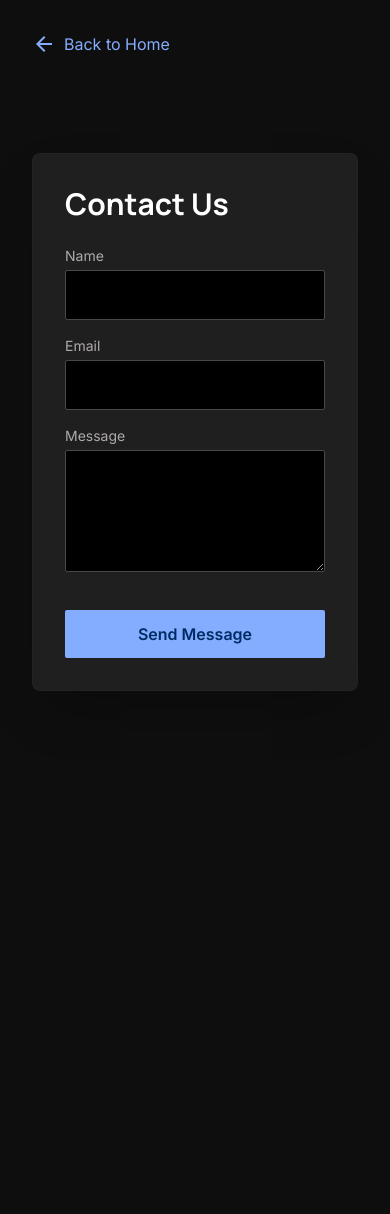
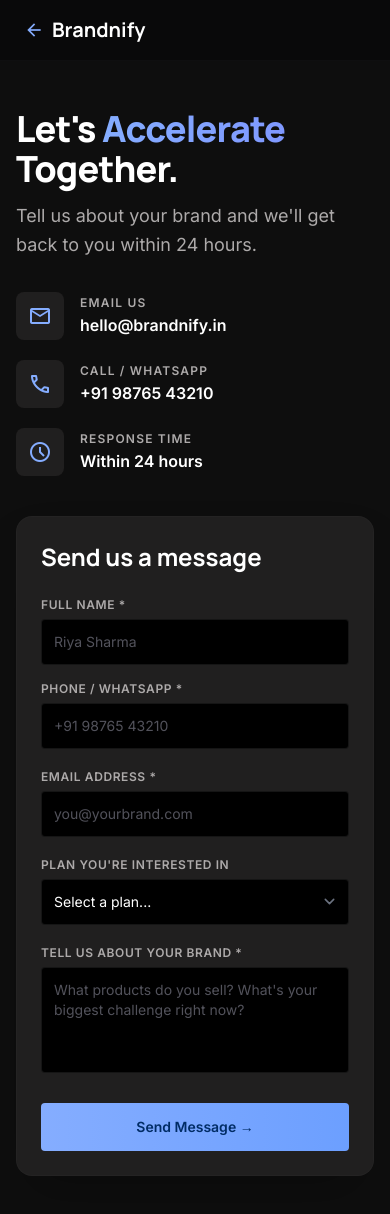
Before and after one commit to Akshit945/Brandnify, a React (Vite) app: page /contact in a window 390 px wide. Shown: the top 1214 px of the page. Before the commit the page ends 844 px from the top, so only its background shows below. Built offline with nearby package versions, Linux system fonts and the light colour scheme.

Commit message:
feat: redesigned Contact Us page - mobile friendly, phone field, plan selector, contact info

```diff
--- a/src/pages/ContactUs.jsx
+++ b/src/pages/ContactUs.jsx
@@ -1,8 +1,10 @@
 import React, { useState } from 'react';
 import { Link } from 'react-router-dom';
 
+const PLANS = ['Flash – ₹499/mo', 'Showcase – ₹1,499/mo', 'Full-Stack Rental – ₹2,999+/mo', 'Brand-in-a-Box – Custom', 'Not sure yet'];
+
 const ContactUs = () => {
-  const [formData, setFormData] = useState({ name: '', email: '', message: '' });
+  const [formData, setFormData] = useState({ name: '', email: '', phone: '', plan: '', message: '' });
   const [status, setStatus] = useState('');
 
   const handleChange = (e) => setFormData({ ...formData, [e.target.name]: e.target.value });
@@ -19,7 +21,7 @@
       });
       if (response.ok) {
         setStatus('success');
-        setFormData({ name: '', email: '', message: '' });
+        setFormData({ name: '', email: '', phone: '', plan: '', message: '' });
       } else {
         setStatus('error');
       }
@@ -30,32 +32,133 @@
   };
 
   return (
-    <div className="bg-background text-on-background font-body min-h-screen flex flex-col items-center justify-center p-8">
-      <Link to="/" className="text-primary hover:underline mb-8 absolute top-8 left-8 flex items-center gap-2">
-        <span className="material-symbols-outlined">arrow_back</span> Back to Home
+    <div className="bg-background text-on-background font-body min-h-screen">
+      {/* Nav */}
+      <header className="sticky top-0 z-50 backdrop-blur-xl bg-zinc-950/80 border-b border-outline-variant/10 px-6 py-4 flex items-center">
+        <Link to="/" className="flex items-center gap-2 text-primary hover:opacity-80 transition-opacity">
+          <span className="material-symbols-outlined text-xl">arrow_back</span>
+          <span className="font-manrope font-bold text-xl text-white">Brandnify</span>
         </Link>
-      <div className="w-full max-w-md bg-surface-container-high p-8 rounded-xl border border-outline-variant/10 shadow-2xl">
-        <h2 className="text-3xl font-bold font-manrope mb-6">Contact Us</h2>
-        <form onSubmit={handleSubmit} className="flex flex-col gap-4">
+      </header>
+
+      <div className="max-w-6xl mx-auto px-4 py-12 md:py-20">
+        <div className="grid md:grid-cols-2 gap-10 items-start">
+
+          {/* Left — Contact Info */}
+          <div className="space-y-8">
             <div>
-            <label className="block text-sm text-on-surface-variant mb-1">Name</label>
-            <input required name="name" value={formData.name} onChange={handleChange} className="w-full bg-surface-container-lowest border border-outline-variant rounded p-3 text-white focus:border-primary focus:outline-none" />
+              <h1 className="text-4xl md:text-5xl font-extrabold font-manrope tracking-tight mb-3">
+                Let's <span className="bg-clip-text text-transparent bg-gradient-to-r from-primary to-secondary">Accelerate</span> Together.
+              </h1>
+              <p className="text-on-surface-variant text-lg leading-relaxed">Tell us about your brand and we'll get back to you within 24 hours.</p>
+            </div>
+
+            <div className="space-y-5">
+              <a href="mailto:hello@brandnify.in" className="flex items-center gap-4 group">
+                <div className="w-12 h-12 rounded-xl bg-surface-container-high flex items-center justify-center flex-shrink-0 group-hover:bg-primary/10 transition-colors">
+                  <span className="material-symbols-outlined text-primary">mail</span>
                 </div>
                 <div>
-            <label className="block text-sm text-on-surface-variant mb-1">Email</label>
-            <input required type="email" name="email" value={formData.email} onChange={handleChange} className="w-full bg-surface-container-lowest border border-outline-variant rounded p-3 text-white focus:border-primary focus:outline-none" />
+                  <p className="text-xs text-on-surface-variant mb-0.5 uppercase tracking-widest font-semibold">Email Us</p>
+                  <p className="text-on-surface font-semibold group-hover:text-primary transition-colors">hello@brandnify.in</p>
+                </div>
+              </a>
+
+              <a href="tel:+919876543210" className="flex items-center gap-4 group">
+                <div className="w-12 h-12 rounded-xl bg-surface-container-high flex items-center justify-center flex-shrink-0 group-hover:bg-primary/10 transition-colors">
+                  <span className="material-symbols-outlined text-primary">call</span>
                 </div>
                 <div>
-            <label className="block text-sm text-on-surface-variant mb-1">Message</label>
-            <textarea required name="message" value={formData.message} onChange={handleChange} rows="4" className="w-full bg-surface-container-lowest border border-outline-variant rounded p-3 text-white focus:border-primary focus:outline-none" />
+                  <p className="text-xs text-on-surface-variant mb-0.5 uppercase tracking-widest font-semibold">Call / WhatsApp</p>
+                  <p className="text-on-surface font-semibold group-hover:text-primary transition-colors">+91 98765 43210</p>
                 </div>
-          <button type="submit" disabled={status === 'submitting'} className="mt-4 w-full bg-primary text-on-primary font-bold py-3 rounded hover:bg-primary-container transition-colors disabled:opacity-50">
-            {status === 'submitting' ? 'Sending...' : 'Send Message'}
+              </a>
+
+              <div className="flex items-center gap-4">
+                <div className="w-12 h-12 rounded-xl bg-surface-container-high flex items-center justify-center flex-shrink-0">
+                  <span className="material-symbols-outlined text-primary">schedule</span>
+                </div>
+                <div>
+                  <p className="text-xs text-on-surface-variant mb-0.5 uppercase tracking-widest font-semibold">Response Time</p>
+                  <p className="text-on-surface font-semibold">Within 24 hours</p>
+                </div>
+              </div>
+            </div>
+
+            {/* Tier cards — quick reference */}
+            <div className="hidden md:block rounded-xl bg-surface-container-low border border-outline-variant/10 p-6">
+              <p className="text-xs text-on-surface-variant uppercase tracking-widest font-semibold mb-4">Our Plans</p>
+              <div className="space-y-2">
+                {PLANS.slice(0, 4).map(p => (
+                  <div key={p} className="flex items-center gap-2 text-sm text-on-surface-variant">
+                    <span className="material-symbols-outlined text-primary text-base">check_circle</span>
+                    {p}
+                  </div>
+                ))}
+              </div>
+            </div>
+          </div>
+
+          {/* Right — Form */}
+          <div className="bg-surface-container-high rounded-2xl border border-outline-variant/10 p-6 md:p-8 shadow-2xl">
+            <h2 className="text-2xl font-bold font-manrope mb-6">Send us a message</h2>
+            <form onSubmit={handleSubmit} className="flex flex-col gap-5">
+
+              <div className="grid sm:grid-cols-2 gap-4">
+                <div>
+                  <label className="block text-xs text-on-surface-variant mb-1.5 font-semibold uppercase tracking-wider">Full Name *</label>
+                  <input required name="name" value={formData.name} onChange={handleChange} placeholder="Riya Sharma"
+                    className="w-full bg-surface-container-lowest border border-outline-variant/30 rounded-lg p-3 text-white placeholder-zinc-600 focus:border-primary focus:outline-none text-sm transition-colors" />
+                </div>
+                <div>
+                  <label className="block text-xs text-on-surface-variant mb-1.5 font-semibold uppercase tracking-wider">Phone / WhatsApp *</label>
+                  <input required name="phone" value={formData.phone} onChange={handleChange} placeholder="+91 98765 43210" type="tel"
+                    className="w-full bg-surface-container-lowest border border-outline-variant/30 rounded-lg p-3 text-white placeholder-zinc-600 focus:border-primary focus:outline-none text-sm transition-colors" />
+                </div>
+              </div>
+
+              <div>
+                <label className="block text-xs text-on-surface-variant mb-1.5 font-semibold uppercase tracking-wider">Email Address *</label>
+                <input required type="email" name="email" value={formData.email} onChange={handleChange} placeholder="you@yourbrand.com"
+                  className="w-full bg-surface-container-lowest border border-outline-variant/30 rounded-lg p-3 text-white placeholder-zinc-600 focus:border-primary focus:outline-none text-sm transition-colors" />
+              </div>
+
+              <div>
+                <label className="block text-xs text-on-surface-variant mb-1.5 font-semibold uppercase tracking-wider">Plan You're Interested In</label>
+                <select name="plan" value={formData.plan} onChange={handleChange}
+                  className="w-full bg-surface-container-lowest border border-outline-variant/30 rounded-lg p-3 text-white focus:border-primary focus:outline-none text-sm transition-colors appearance-none cursor-pointer">
+                  <option value="" className="bg-zinc-900">Select a plan...</option>
+                  {PLANS.map(p => <option key={p} value={p} className="bg-zinc-900">{p}</option>)}
+                </select>
+              </div>
+
+              <div>
+                <label className="block text-xs text-on-surface-variant mb-1.5 font-semibold uppercase tracking-wider">Tell Us About Your Brand *</label>
+                <textarea required name="message" value={formData.message} onChange={handleChange} rows="4"
+                  placeholder="What products do you sell? What's your biggest challenge right now?"
+                  className="w-full bg-surface-container-lowest border border-outline-variant/30 rounded-lg p-3 text-white placeholder-zinc-600 focus:border-primary focus:outline-none text-sm transition-colors resize-none" />
+              </div>
+
+              <button type="submit" disabled={status === 'submitting'}
+                className="mt-1 w-full bg-gradient-to-r from-primary to-primary-container text-on-primary font-bold py-3.5 rounded-lg hover:opacity-90 hover:shadow-lg hover:shadow-primary/20 transition-all disabled:opacity-50 text-sm">
+                {status === 'submitting' ? 'Sending...' : 'Send Message →'}
               </button>
 
-          {status === 'success' && <p className="text-secondary text-sm text-center mt-2">Message sent successfully!</p>}
-          {status === 'error' && <p className="text-error text-sm text-center mt-2">Failed to send message. Please try again.</p>}
+              {status === 'success' && (
+                <div className="flex items-center gap-2 justify-center text-secondary text-sm bg-secondary/10 rounded-lg p-3">
+                  <span className="material-symbols-outlined text-base">check_circle</span>
+                  Message sent! We'll reach out within 24 hours.
+                </div>
+              )}
+              {status === 'error' && (
+                <div className="flex items-center gap-2 justify-center text-error text-sm bg-error/10 rounded-lg p-3">
+                  <span className="material-symbols-outlined text-base">error</span>
+                  Failed to send. Please try again or email us directly.
+                </div>
+              )}
             </form>
+          </div>
+        </div>
       </div>
     </div>
   );
```
Also changed, not shown: 2 other files (tests, documents, lock files or other folders). Lines whose indentation alone changed are shown as unchanged.
